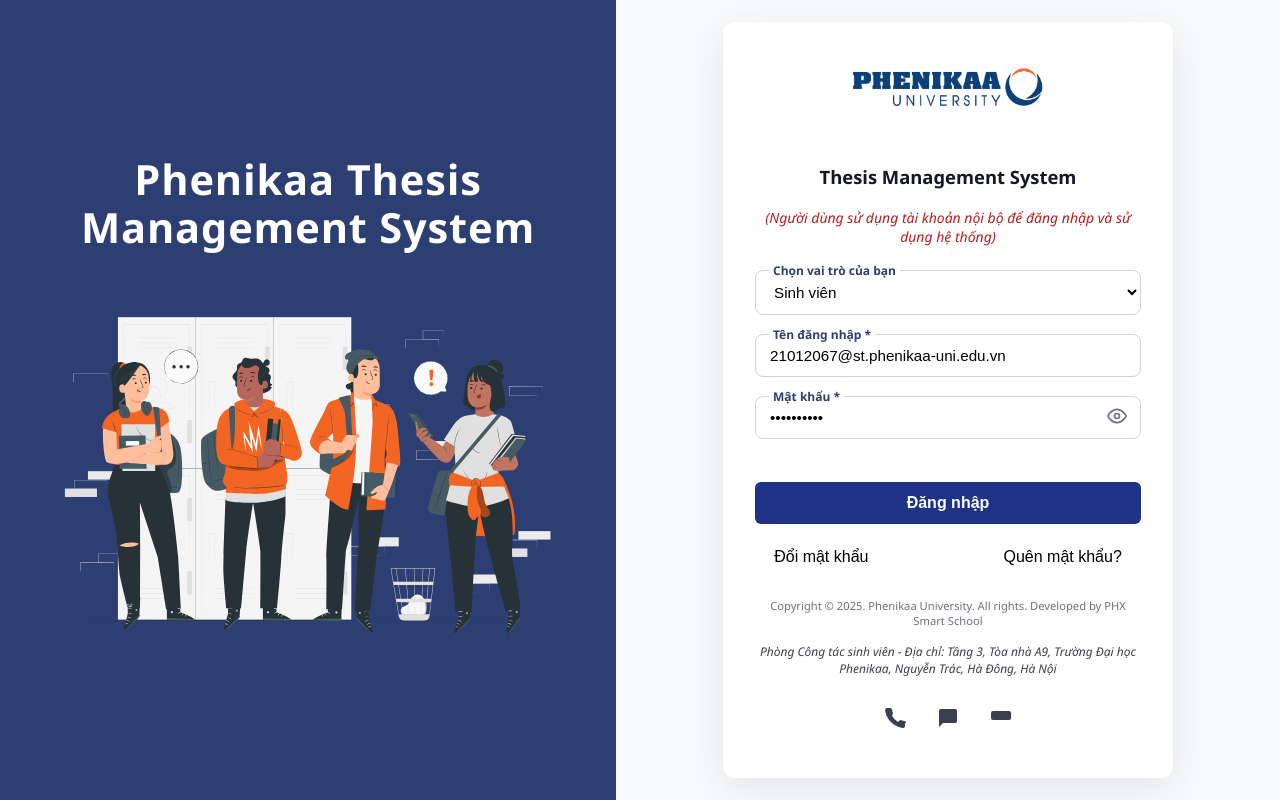
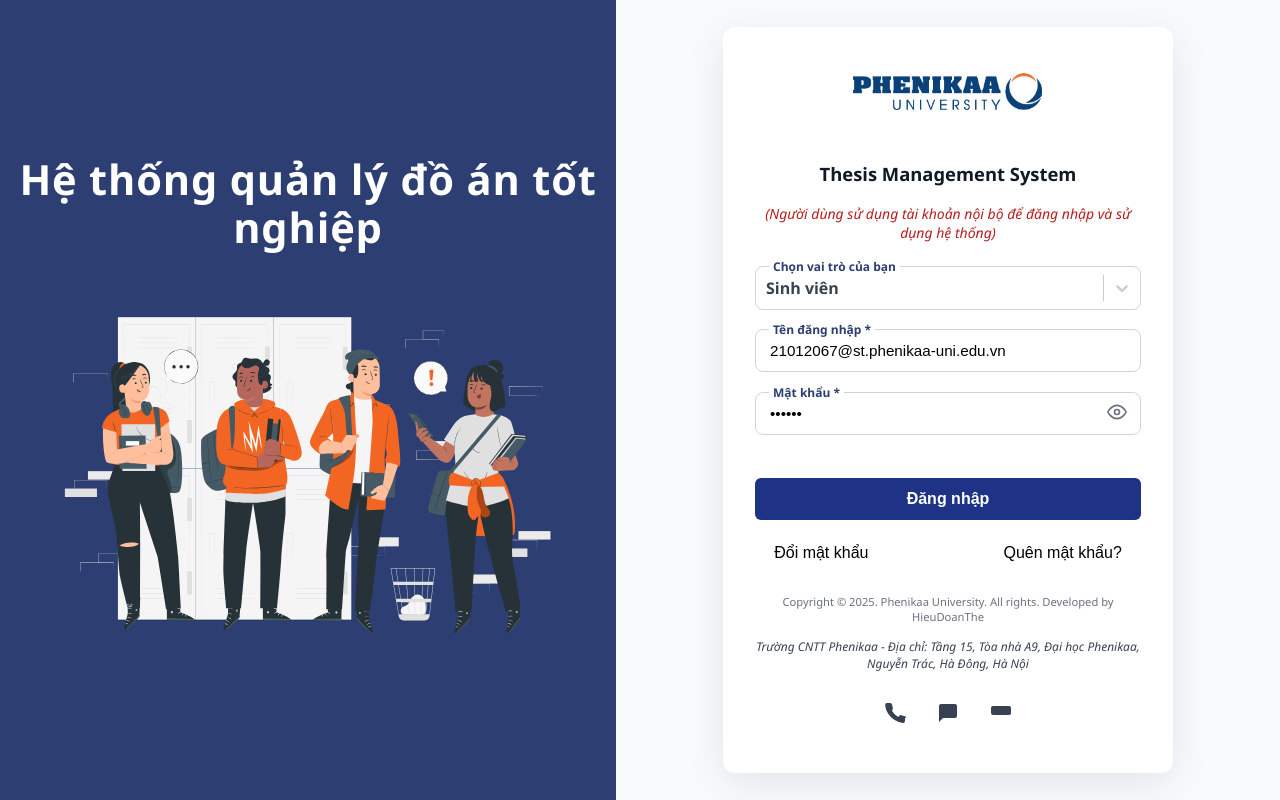
Before and after one commit to hieudoanthe/phenikaa-thesis-management-fe, a React (Vite) app: page / in a window 1280 px wide. Built offline with nearby package versions, Linux system fonts and the light colour scheme.

Commit message:
update process

```diff
--- a/package.json
+++ b/package.json
@@ -10,9 +10,11 @@
     "preview": "vite preview"
   },
   "dependencies": {
+    "axios": "^1.10.0",
     "react": "^19.1.0",
     "react-dom": "^19.1.0",
-    "react-router-dom": "^7.6.3"
+    "react-router-dom": "^7.6.3",
+    "react-select": "^5.10.2"
   },
   "devDependencies": {
     "@eslint/js": "^9.29.0",
--- a/src/pages/user-fe/login.jsx
+++ b/src/pages/user-fe/login.jsx
@@ -1,24 +1,146 @@
 import React, { useState } from "react";
+import axios from "axios";
 import "./static/css/login.css";
+import Select from "react-select";
+
 const PhenikaaLogin = () => {
   const [role, setRole] = useState("Sinh viên");
-  const [username, setUsername] = useState("21012067@st.phenikaa-uni.edu.vn");
-  const [password, setPassword] = useState("**********");
+  const [username, setUsername] = useState("21012067@st.phenikaa-uni.edu.vn"); //21012067@st.phenikaa-uni.edu.vn
+  const [password, setPassword] = useState("123456"); //
   const [showPassword, setShowPassword] = useState(false);
+  const [error, setError] = useState("");
+  const [loading, setLoading] = useState(false);
+  const [toasts, setToasts] = useState([]);
 
   const toggleShowPassword = () => setShowPassword(!showPassword);
+
+  const handleSubmit = async (e) => {
+    e.preventDefault();
+    setLoading(true);
+    try {
+      const response = await axios.post(
+        "http://localhost:8081/api/auth/login",
+        { username, password }
+      );
+      const { accessToken } = response.data;
+      localStorage.setItem("accessToken", accessToken);
+      setError("");
+      alert("Đăng nhập thành công!");
+    } catch (err) {
+      console.error("Lỗi đăng nhập:", err);
+      addToast("Đăng nhập thất bại. Vui lòng kiểm tra lại thông tin!");
+    } finally {
+      setLoading(false);
+    }
+  };
+
+  const clearOldToasts = () => {
+    setToasts((prev) => prev.filter((t) => Date.now() - t.id < 3500));
+  };
+
+  React.useEffect(() => {
+    const timer = setTimeout(clearOldToasts, 3500);
+    return () => clearTimeout(timer);
+  }, [toasts]);
+
+  const roleOptions = [
+    { value: "Sinh viên", label: "Sinh viên" },
+    { value: "Giảng viên", label: "Giảng viên" },
+    { value: "Phòng ban", label: "Phòng ban" },
+  ];
+
+  const getOptionBgColor = (state) => {
+    if (state.isSelected) return "#1e3286";
+    if (state.isFocused) return "#e6eaf6";
+    return "#fff";
+  };
+
+  const removeToast = (id) => {
+    setToasts((prev) => prev.filter((t) => t.id !== id));
+  };
+
+  const addToast = (message) => {
+    const id = Date.now() + Math.random();
+    setToasts((prev) => {
+      const newToasts = [...prev, { id, message }];
+      return newToasts.length > 3 ? newToasts.slice(1) : newToasts;
+    });
+    setTimeout(() => removeToast(id), 3500);
+  };
+
+  const handleImageError = (e) => {
+    e.currentTarget.style.display = "none";
+  };
+
+  const handleChangePassword = () => {
+    alert("Chức năng Đổi mật khẩu chưa được lập trình.");
+  };
+
+  const handleForgotPassword = () => {
+    alert("Chức năng Quên mật khẩu chưa được lập trình.");
+  };
+
+  const handleKeyDown = (e, action) => {
+    if (e.key === "Enter") {
+      action();
+    }
+  };
+
+  const selectStyles = {
+    control: (base, state) => ({
+      ...base,
+      borderColor: state.isFocused ? "#1e3286" : "#d1d5db",
+      boxShadow: state.isFocused ? "0 0 0 2px #1e328633" : "",
+      borderRadius: 8,
+      minHeight: 44,
+      fontWeight: 600,
+      fontSize: "1rem",
+    }),
+    option: (base, state) => ({
+      ...base,
+      backgroundColor: getOptionBgColor(state),
+      color: state.isSelected ? "#fff" : "#1e3286",
+      fontWeight: state.isSelected ? 700 : 500,
+      padding: 12,
+    }),
+    placeholder: (base) => ({
+      ...base,
+      color: "#9ca3af",
+      fontWeight: 500,
+    }),
+    singleValue: (base) => ({
+      ...base,
+      color: "#374151",
+      fontWeight: 600,
+    }),
+    menu: (base) => ({
+      ...base,
+      borderRadius: 8,
+      overflow: "hidden",
+      boxShadow: "0 4px 12px rgba(0, 0, 0, 0.15)",
+    }),
+    menuList: (base) => ({
+      ...base,
+      borderRadius: 3,
+      padding: 0,
+    }),
+    noOptionsMessage: (base) => ({
+      ...base,
+      color: "#9ca3af",
+      fontWeight: 500,
+    }),
+    menuPortal: (base) => ({ ...base, zIndex: 9999 }),
+  };
 
   return (
     <main className="container">
       <section className="left-side" aria-label="Introduction and illustration">
-        <h2>Phenikaa Thesis Management System</h2>
+        <h2>Hệ thống quản lý đồ án tốt nghiệp</h2>
         <img
           src="./students.svg"
           alt="Illustration of four students standing inside a school hallway near lockers, carrying books and backpacks, having a casual discussion"
           className="students-image"
-          onError={(e) => {
-            e.currentTarget.style.display = "none";
-          }}
+          onError={handleImageError}
         />
       </section>
       <section className="right-side" aria-label="Login form">
@@ -31,9 +153,7 @@
             <img
               src="./logo.png"
               alt="Phenikaa University logo in blue and orange"
-              onError={(e) => {
-                e.currentTarget.style.display = "none";
-              }}
+              onError={handleImageError}
             />
           </div>
           <h1
@@ -53,7 +173,7 @@
             thống)
           </p>
           <form
-            onSubmit={(e) => e.preventDefault()}
+            onSubmit={handleSubmit}
             aria-describedby="formInstructions"
             aria-labelledby="loginTitle"
           >
@@ -61,19 +181,29 @@
               className="input-group fade-in"
               style={{ animationDelay: "0.25s" }}
             >
-              <select
+              <Select
                 id="roleSelect"
                 name="roleSelect"
-                aria-required="true"
-                aria-describedby="formInstructions"
-                value={role}
-                onChange={(e) => setRole(e.target.value)}
+                options={roleOptions}
+                value={roleOptions.find((option) => option.value === role)}
+                onChange={(option) => setRole(option.value)}
+                placeholder="Chọn vai trò của bạn"
+                menuPortalTarget={document.body}
+                styles={selectStyles}
+              />
+              <label
+                htmlFor="roleSelect"
+                style={{
+                  top: -8,
+                  fontSize: "0.75rem",
+                  color: "#2c3e72",
+                  fontWeight: 600,
+                  background: "#fff",
+                  padding: "0 4px",
+                }}
               >
-                <option value="Sinh viên">Sinh viên</option>
-                <option value="Giảng viên">Giảng viên</option>
-                <option value="Nhân viên">Nhân viên</option>
-              </select>
-              <label htmlFor="roleSelect">Chọn vai trò của bạn</label>
+                Chọn vai trò của bạn
+              </label>
             </div>
 
             <div
@@ -158,13 +288,19 @@
               </div>
             </div>
 
+            {error && <p style={{ color: "red" }}>{error}</p>}
+
             <button
               type="submit"
               aria-label="Đăng nhập"
               className="fade-in"
-              style={{ animationDelay: "0.4s" }}
+              style={{ animationDelay: "0.4s", position: "relative" }}
+              disabled={loading}
             >
               Đăng nhập
+              {loading && (
+                <span className="spinner" style={{ marginLeft: 20 }}></span>
+              )}
             </button>
           </form>
           <nav
@@ -175,13 +311,8 @@
             <button
               type="button"
               className="link-button"
-              onClick={() =>
-                alert("Chức năng Đổi mật khẩu chưa được lập trình.")
-              }
-              onKeyDown={(e) =>
-                e.key === "Enter" &&
-                alert("Chức năng Đổi mật khẩu chưa được lập trình.")
-              }
+              onClick={handleChangePassword}
+              onKeyDown={(e) => handleKeyDown(e, handleChangePassword)}
               tabIndex={0}
             >
               Đổi mật khẩu
@@ -189,13 +320,8 @@
             <button
               type="button"
               className="link-button"
-              onClick={() =>
-                alert("Chức năng Quên mật khẩu chưa được lập trình.")
-              }
-              onKeyDown={(e) =>
-                e.key === "Enter" &&
-                alert("Chức năng Quên mật khẩu chưa được lập trình.")
-              }
+              onClick={handleForgotPassword}
+              onKeyDown={(e) => handleKeyDown(e, handleForgotPassword)}
               tabIndex={0}
             >
               Quên mật khẩu?
@@ -207,15 +333,15 @@
             aria-atomic="true"
             style={{ animationDelay: "0.5s" }}
           >
-            Copyright © 2025. Phenikaa University. All rights. Developed by PHX
-            Smart School
+            Copyright © 2025. Phenikaa University. All rights. Developed by
+            HieuDoanThe
           </p>
           <address
             className="footer-address fade-in"
             style={{ animationDelay: "0.55s" }}
           >
-            Phòng Công tác sinh viên - Địa chỉ: Tầng 3, Tòa nhà A9, Trường Đại
-            học Phenikaa, Nguyễn Trác, Hà Đông, Hà Nội
+            Trường CNTT Phenikaa - Địa chỉ: Tầng 15, Tòa nhà A9, Đại học
+            Phenikaa, Nguyễn Trác, Hà Đông, Hà Nội
           </address>
           <div
             className="social-icons fade-in"
@@ -253,6 +379,70 @@
           </div>
         </div>
       </section>
+      <div
+        style={{
+          position: "fixed",
+          right: 20,
+          bottom: 32,
+          zIndex: 9999,
+          display: "flex",
+          flexDirection: "column-reverse",
+          gap: 16,
+          maxWidth: 550,
+        }}
+      >
+        {toasts
+          .slice()
+          .reverse()
+          .map((toast) => (
+            <div
+              key={toast.id}
+              style={{
+                background: "#e53935",
+                color: "#fff",
+                borderRadius: 8,
+                padding: "14px 24px",
+                display: "flex",
+                alignItems: "center",
+                fontWeight: 500,
+                fontSize: "1rem",
+                boxShadow: "0 4px 24px rgba(0,0,0,0.15)",
+                minWidth: 320,
+                marginTop: 8,
+                animation: "fadeInUp 0.3s",
+              }}
+            >
+              <svg
+                style={{ marginRight: 12 }}
+                width="22"
+                height="22"
+                fill="none"
+                viewBox="0 0 24 24"
+                stroke="#fff"
+                strokeWidth="2"
+              >
+                <circle cx="12" cy="12" r="10" fill="#e53935" />
+                <line
+                  x1="8"
+                  y1="8"
+                  x2="16"
+                  y2="16"
+                  stroke="#fff"
+                  strokeWidth="2"
+                />
+                <line
+                  x1="16"
+                  y1="8"
+                  x2="8"
+                  y2="16"
+                  stroke="#fff"
+                  strokeWidth="2"
+                />
+              </svg>
+              {toast.message}
+            </div>
+          ))}
+      </div>
     </main>
   );
 };
--- a/src/pages/user-fe/static/css/login.css
+++ b/src/pages/user-fe/static/css/login.css
@@ -38,14 +38,13 @@
   letter-spacing: 0.02em;
   max-width: none;
   margin-bottom: 3rem;
-  -webkit-user-select: none;
+  outline: none;
 }
 .students-image {
   width: 100%;
   max-width: 520px;
   height: auto;
-  user-select: none;
-  -webkit-user-select: none;
+  outline: none;
   pointer-events: none;
 }
 .right-side {
@@ -69,23 +68,19 @@
   align-items: center;
 }
 .logo {
-  user-select: none;
-  -webkit-user-select: none;
-  margin-bottom: 2rem;
+  margin-bottom: 1.5rem;
 }
 .logo img {
   width: 200px;
   height: auto;
   pointer-events: none;
-  user-select: none;
-  -webkit-user-select: none;
+  outline: none;
 }
 .title {
   font-weight: 700;
   font-size: 1.15rem;
   margin-bottom: 0.3rem;
-  user-select: none;
-  -webkit-user-select: none;
+  outline: none;
   color: #111827;
 }
 .info-text {
@@ -94,8 +89,7 @@
   font-style: italic;
   text-align: center;
   margin-bottom: 1.5rem;
-  user-select: none;
-  -webkit-user-select: none;
+  outline: none;
 }
 form {
   width: 100%;
@@ -106,8 +100,7 @@
   color: #374151;
   margin-bottom: 0.5rem;
   font-weight: 500;
-  user-select: none;
-  -webkit-user-select: none;
+  outline: none;
 }
 select,
 input[type="text"],
@@ -219,8 +212,6 @@
   cursor: pointer;
   font-size: 1rem;
   color: #6b7280;
-  user-select: none;
-  -webkit-user-select: none;
   outline: none;
 }
 button[type="submit"] {
@@ -312,6 +303,26 @@
   }
 }
 
+.spinner {
+  border: 2px solid #f3f3f3;
+  border-top: 2px solid #fff;
+  border-right: 2px solid #fff;
+  border-radius: 50%;
+  width: 18px;
+  height: 18px;
+  display: inline-block;
+  animation: spin 0.7s linear infinite;
+  vertical-align: middle;
+}
+@keyframes spin {
+  0% {
+    transform: rotate(0deg);
+  }
+  100% {
+    transform: rotate(360deg);
+  }
+}
+
 @media (max-width: 900px) {
   .container {
     flex-direction: column;
```
Also changed, not shown: 1 other file (tests, documents, lock files or other folders).
